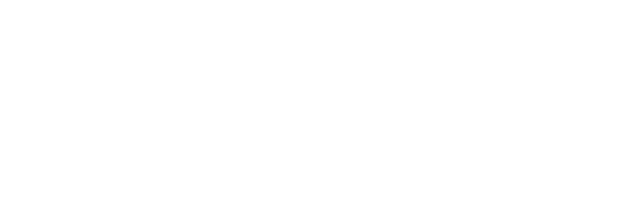
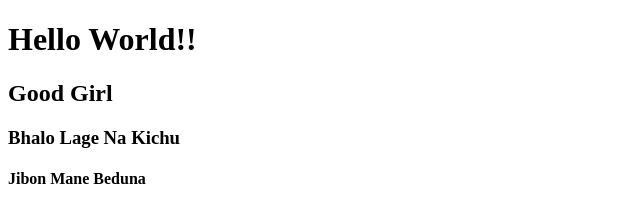
Before and after one commit to uttarasprachi/my-second-repo, a plain HTML site: page index.html in a window 1280 px wide. Shown: the whole page, without its empty margins (0-640 px from the left). Drawn offline with Linux system fonts and the light colour scheme.

Commit message:
added header

```diff
--- a/index.html
+++ b/index.html
@@ -7,6 +7,9 @@
     <title>My Second Repo</title>
 </head>
 <body>
-
+    <h1>Hello World!!</h1>
+    <h2>Good Girl</h2>
+    <h3>Bhalo Lage Na Kichu</h3>
+    <h4>Jibon Mane Beduna</h4>
 </body>
 </html>
```
